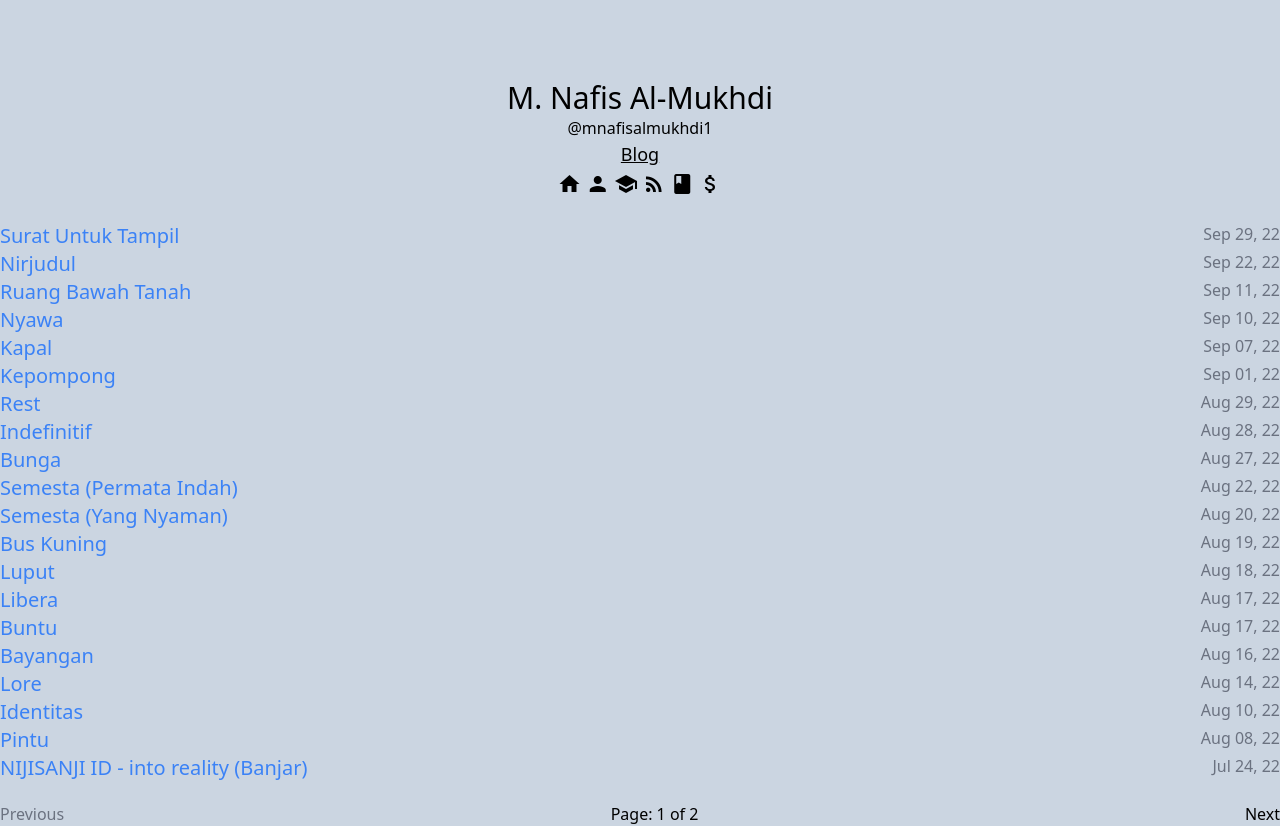
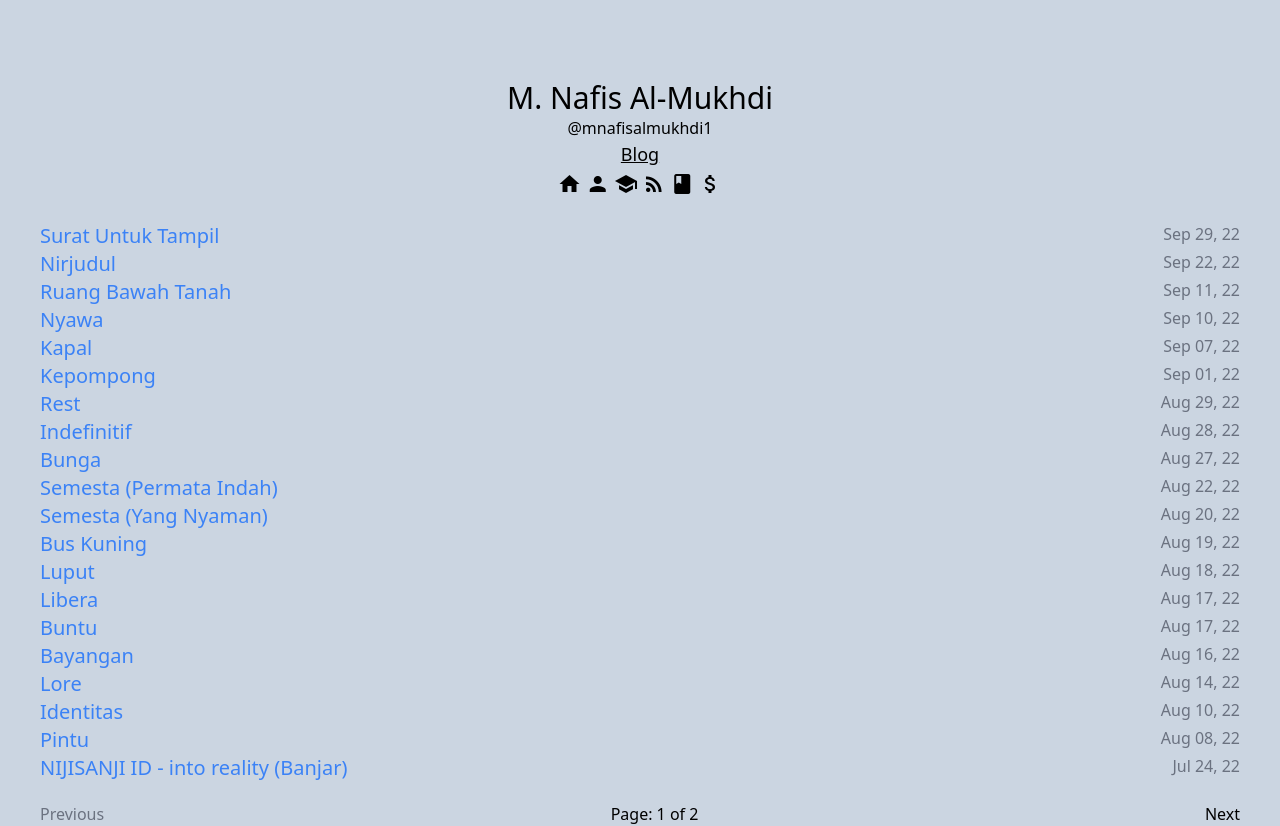
Before and after one commit to mnafisalmukhdi1/blog, a Jekyll site: the page built from index.html, in a window 1280 px wide. Shown: the top 826 px of the page. Built offline with Jekyll 4.4.1, drawn with Linux system fonts in a browser that asks for light colours; nearby versions of some CDN libraries; the list of posts is cut into pages by our own code; grey boxes are pictures that could not be loaded.

Commit message:
Update default.html

```diff
--- a/_layouts/default.html
+++ b/_layouts/default.html
@@ -2,7 +2,7 @@
 <html>
 	{% include head.html %}
 	{% include header.html %}
-	<main class="mx-auto my-5">
+	<main class="mx-10 my-5">
 	{{content}}
 	</main>
 	{% include footer.html %}
```
